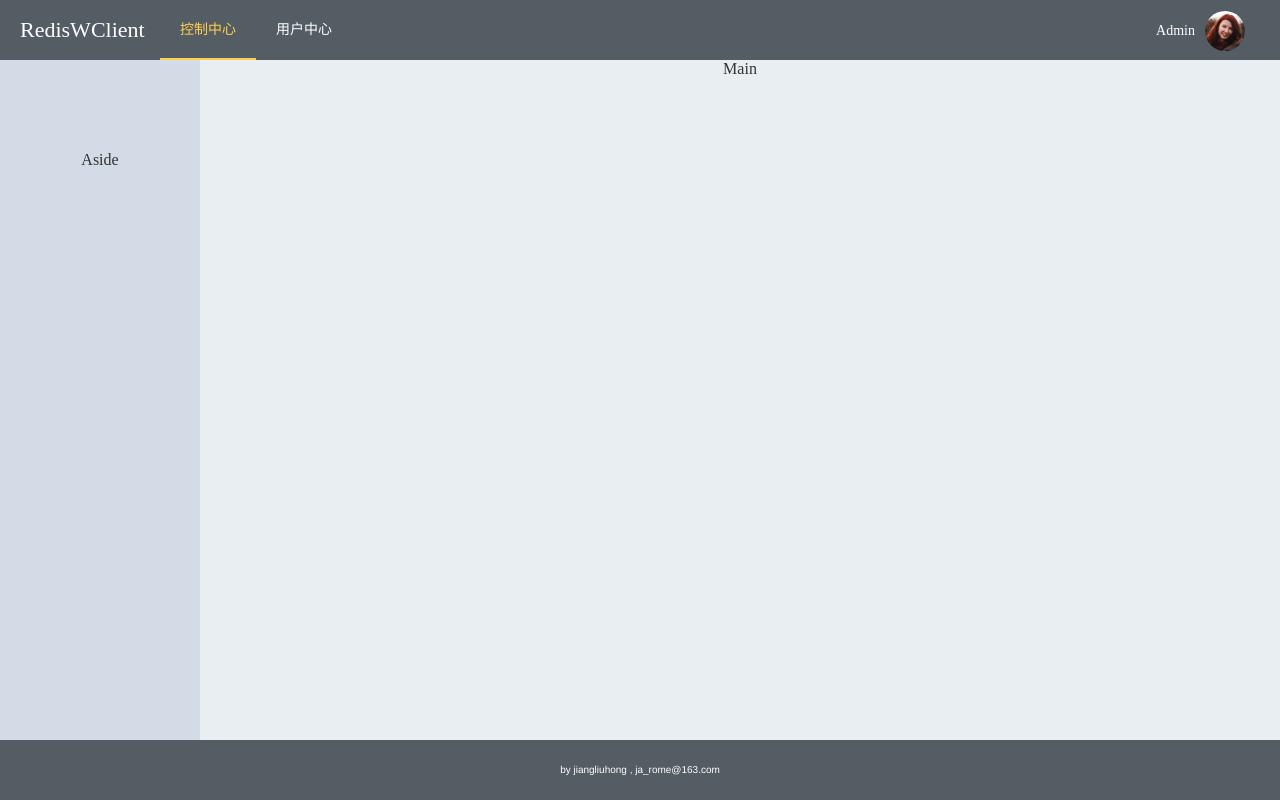
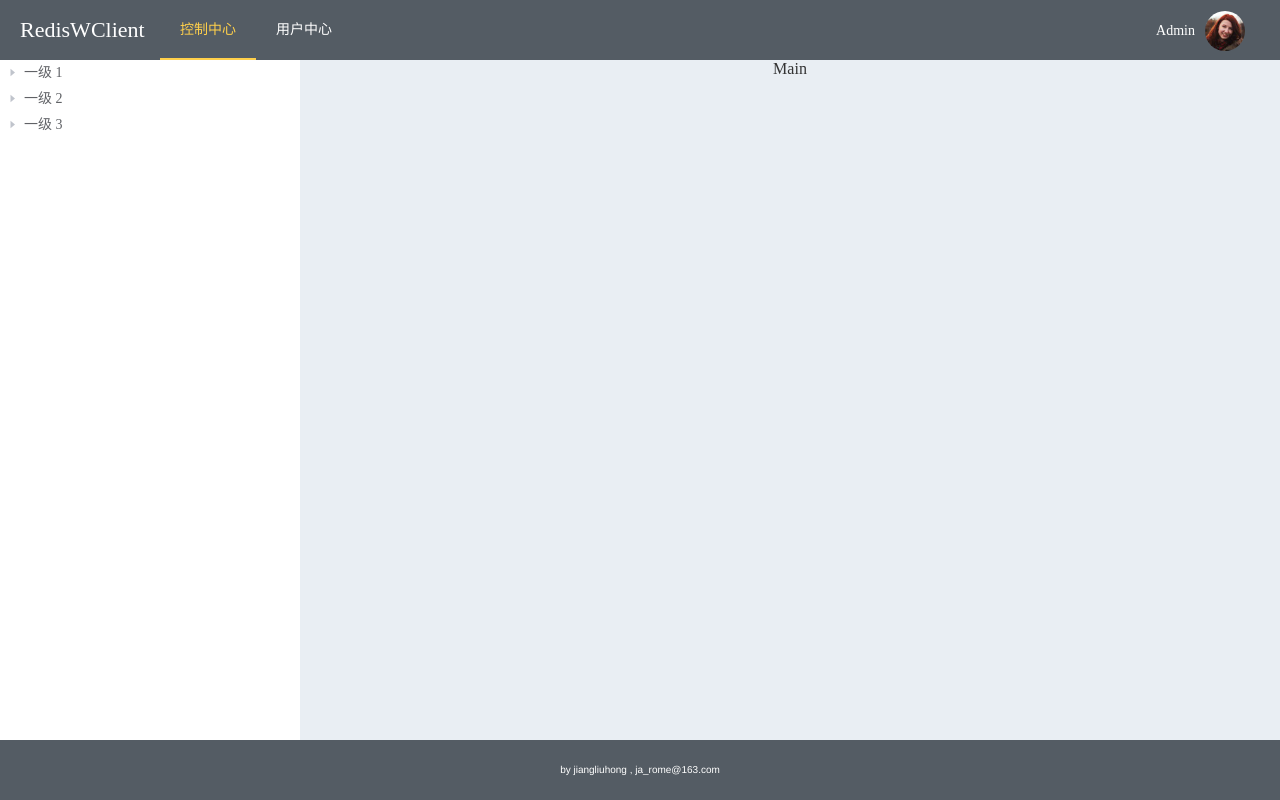
Before and after one commit to jiangliuhong/RedisWClient-web, a Vue app: page /client/index in a window 1280 px wide. Built offline with nearby package versions, Linux system fonts and the light colour scheme; no server answers; what vue-localstorage would draw is missing.

Commit message:
增加左边树

```diff
--- a/src/views/client/index.vue
+++ b/src/views/client/index.vue
@@ -1,9 +1,14 @@
-<style>
+<style type="scss">
     .leftMenu {
         background-color: #D3DCE6;
         color: #333;
         text-align: center;
         line-height: 200px;
+        width: 200px;
+    }
+
+    .leftList{
+        height: 100%;
     }
 
     .clientMain {
@@ -16,10 +21,61 @@
 </style>
 <template>
     <el-container>
-        <el-aside width="200px" class="leftMenu">Aside</el-aside>
+        <el-aside class="leftMenu">
+            <el-tree :data="data" class="leftList" :props="defaultProps" @node-click="handleNodeClick"></el-tree>
+        </el-aside>
         <el-main class="clientMain">Main</el-main>
     </el-container>
 </template>
 <script>
-    export default {}
+    export default {
+        data(){
+            return {
+                data: [{
+                    label: '一级 1',
+                    children: [{
+                        label: '二级 1-1',
+                        children: [{
+                            label: '三级 1-1-1'
+                        }]
+                    }]
+                }, {
+                    label: '一级 2',
+                    children: [{
+                        label: '二级 2-1',
+                        children: [{
+                            label: '三级 2-1-1'
+                        }]
+                    }, {
+                        label: '二级 2-2',
+                        children: [{
+                            label: '三级 2-2-1'
+                        }]
+                    }]
+                }, {
+                    label: '一级 3',
+                    children: [{
+                        label: '二级 3-1',
+                        children: [{
+                            label: '三级 3-1-1'
+                        }]
+                    }, {
+                        label: '二级 3-2',
+                        children: [{
+                            label: '三级 3-2-1'
+                        }]
+                    }]
+                }],
+                defaultProps: {
+                    children: 'children',
+                    label: 'label'
+                }
+            };
+        },
+        methods: {
+            handleNodeClick(data) {
+                console.log(data);
+            }
+        }
+    };
 </script>
```
